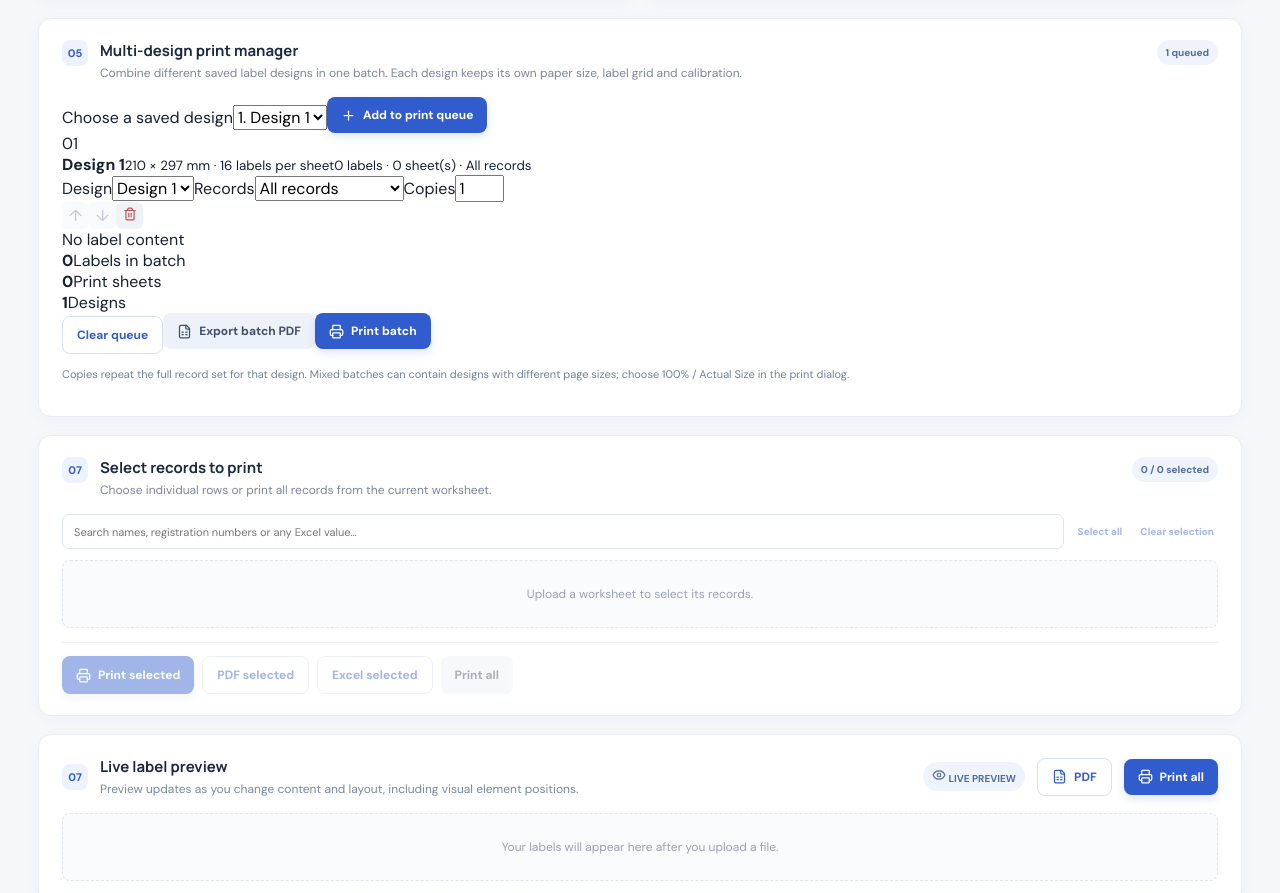
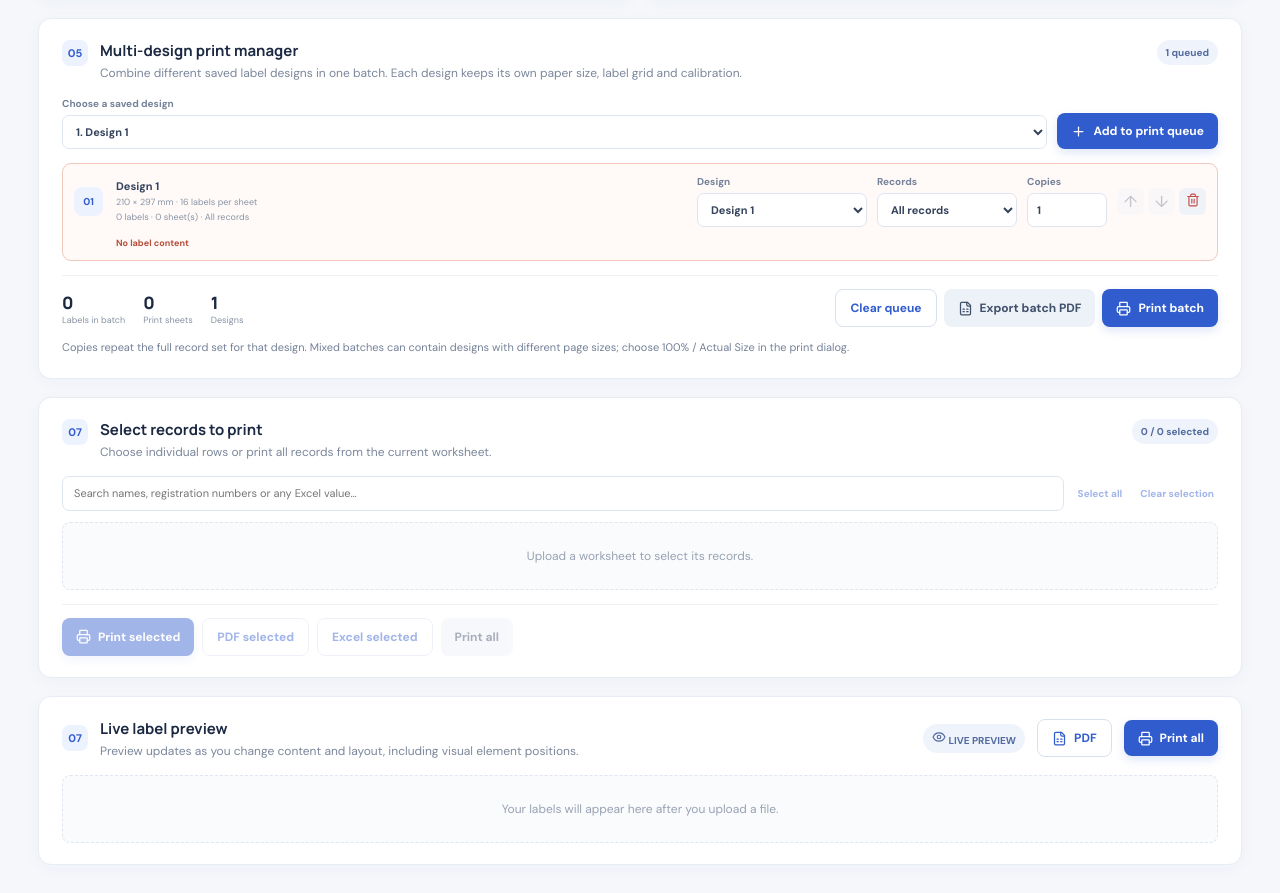
Before and after one commit to akash0222/label-generator, a React (Vite) app: page / in a window 1280 px wide. Shown: the part 1970-2863 px from the top of the page. Built offline with nearby package versions, Linux system fonts and the light colour scheme.

Commit message:
Style multi-design print manager and mixed sheets

```diff
--- a/src/styles.css
+++ b/src/styles.css
@@ -143,3 +143,35 @@
 @media(max-width:480px){.workflow-nav button{padding:8px 7px;gap:6px}.workflow-nav button>span{flex-basis:25px;height:25px}.workflow-nav strong{font-size:10px}.workflow-nav small{font-size:8px}}
 
 .status.warning{color:#8b6a18}
+
+
+/* Mixed-design batch print manager */
+.print-queue-add{display:flex;align-items:flex-end;gap:10px;margin-bottom:14px}
+.print-queue-add label,.queue-control{display:flex;flex-direction:column;gap:5px;min-width:0;font-size:10px;font-weight:700;color:#748198}
+.print-queue-add label{flex:1}
+.print-queue-add select,.queue-control select,.queue-control input{height:34px;min-width:0;width:100%;border:1px solid #dfe5ef;border-radius:7px;background:#fff;padding:0 9px;color:#35435b;font-size:11px}
+.print-queue-list{display:flex;flex-direction:column;gap:9px}
+.print-queue-item{display:grid;grid-template-columns:32px minmax(130px,1fr) minmax(125px,170px) minmax(110px,140px) 80px auto;gap:10px;align-items:center;padding:11px;border:1px solid #e7ecf4;border-radius:9px;background:#fbfcff}
+.print-queue-item.has-issue{border-color:#f0c9bc;background:#fffaf8}
+.print-queue-number{display:grid;place-items:center;width:29px;height:29px;border-radius:8px;background:#edf2ff;color:#315cce;font-size:10px;font-weight:800}
+.print-queue-details{min-width:0}
+.print-queue-details strong,.print-queue-details small{display:block;overflow-wrap:anywhere}
+.print-queue-details strong{font-size:11px;color:#34435d}
+.print-queue-details small{margin-top:3px;font-size:9px;color:#8994a6}
+.queue-item-actions{display:flex;gap:4px;justify-content:flex-end}
+.queue-ready,.queue-warning{grid-column:2/-1;display:inline-flex;align-items:center;gap:4px;font-size:9px;font-weight:700}
+.queue-ready{color:#18835a}
+.queue-warning{color:#b64e39}
+.print-queue-summary{display:flex;align-items:center;gap:18px;flex-wrap:wrap;margin-top:14px;padding-top:13px;border-top:1px solid #edf0f5}
+.print-queue-summary>div:not(.print-queue-actions) strong,.print-queue-summary>div:not(.print-queue-actions) span{display:block}
+.print-queue-summary>div:not(.print-queue-actions) strong{font:800 17px Manrope,sans-serif;color:#1c2942}
+.print-queue-summary>div:not(.print-queue-actions) span{font-size:9px;color:#8792a4}
+.print-queue-actions{display:flex;gap:7px;flex-wrap:wrap;margin-left:auto}
+.print-queue-panel .hint{margin-bottom:0}
+@media(max-width:1000px){.print-queue-item{grid-template-columns:32px minmax(120px,1fr) minmax(110px,1fr) minmax(100px,1fr) 72px auto}.queue-item-actions{grid-column:6;grid-row:1}}
+@media(max-width:760px){.print-queue-item{grid-template-columns:30px 1fr 1fr;gap:8px}.print-queue-details{grid-column:2/-1}.queue-control{grid-column:auto}.queue-item-actions{grid-column:1/-1;justify-content:flex-start}.queue-ready,.queue-warning{grid-column:1/-1}}
+@media(max-width:520px){.print-queue-add{align-items:stretch;flex-direction:column}.print-queue-summary{gap:12px}.print-queue-actions{width:100%;margin-left:0}.print-queue-actions .button{flex:1 1 100%}.print-queue-item{grid-template-columns:28px 1fr 1fr}.queue-control{font-size:9px}}
+@media print{
+  .print-queue-panel,.records-panel{display:none!important}
+  .print-page.mixed-print-page{page:var(--print-page-name)}
+}
```
